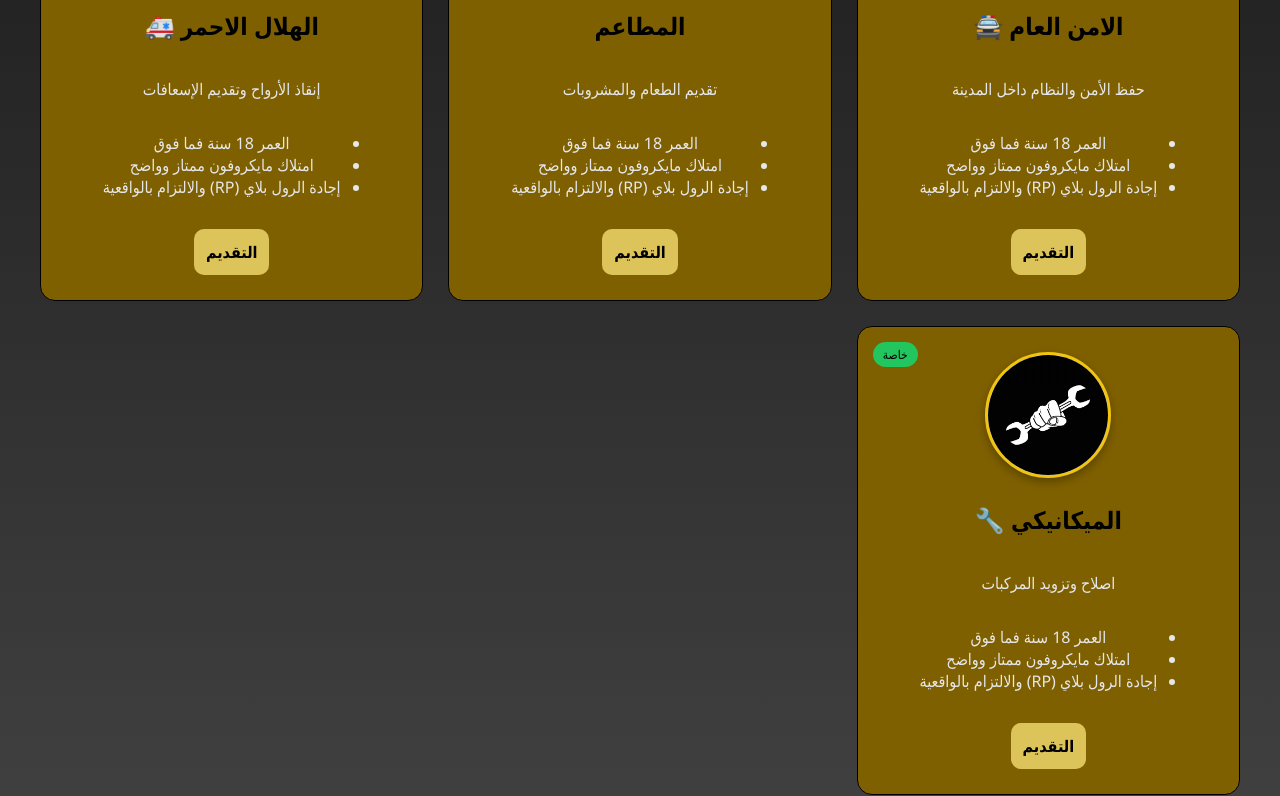
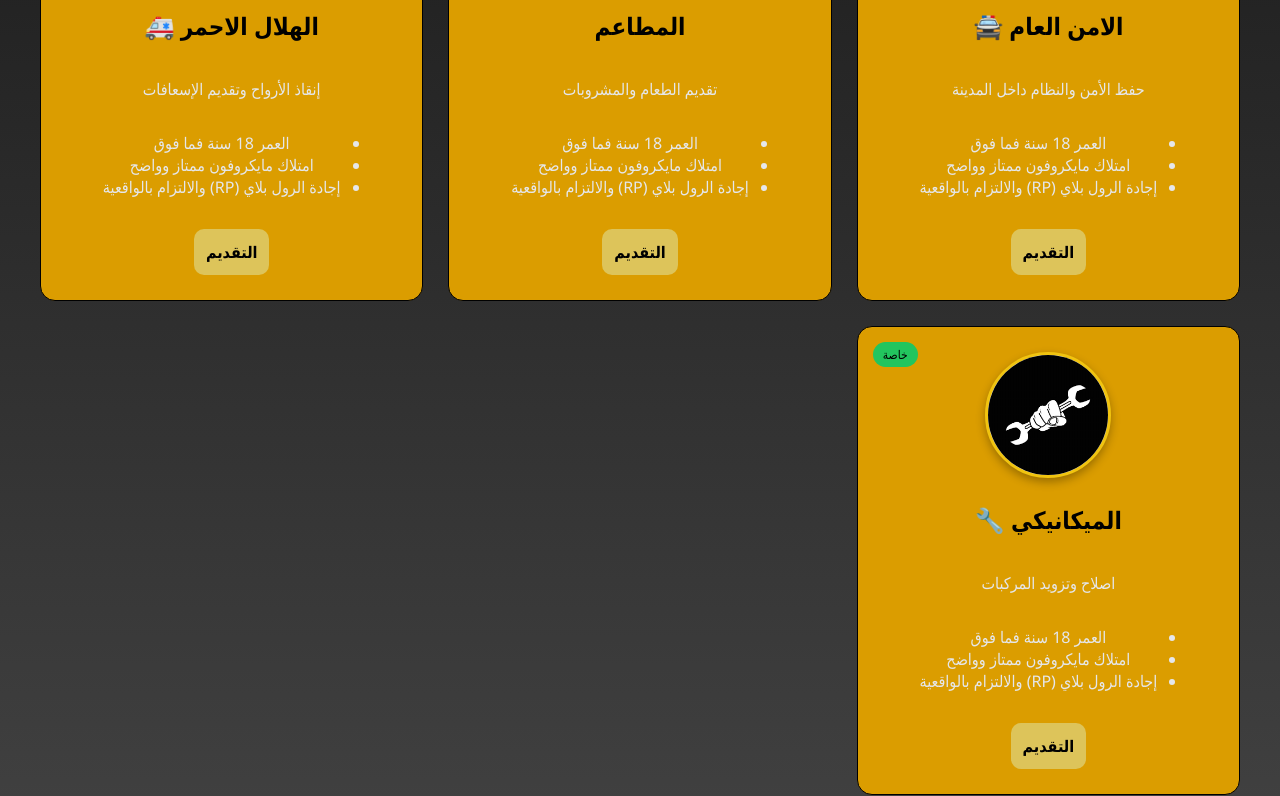
Before and after one commit to Alo884/Jobs1, a plain HTML site: page index.html in a window 1280 px wide. Shown: the part 1018-1814 px from the top of the page. Drawn offline with Linux system fonts and the light colour scheme.

Commit message:
Update style.css

```diff
--- a/style.css
+++ b/style.css
@@ -34,7 +34,7 @@ nav h2 {
 }
 
 .job-card {
-    background: #7f6000;
+    background: #db9d00;
     border: 1px solid #000000;
     border-radius: 15px;
     padding: 25px;
```
